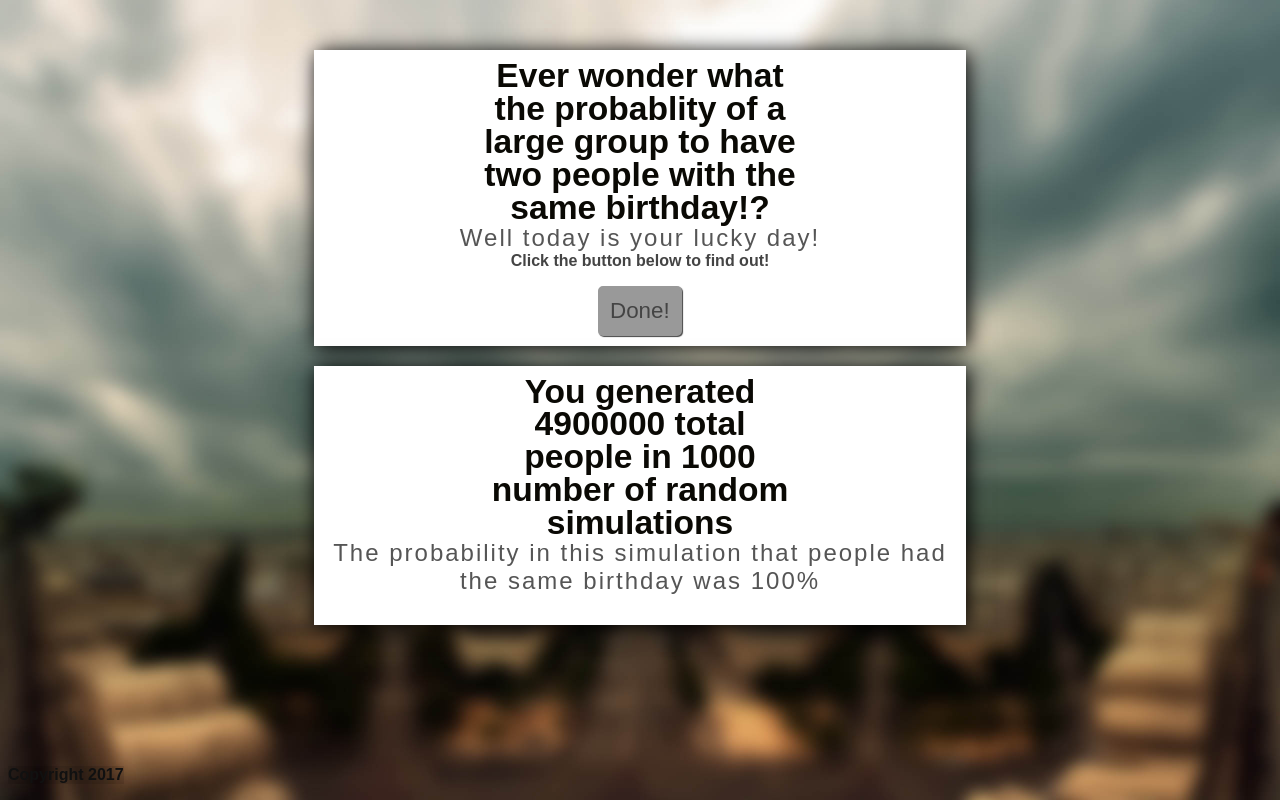
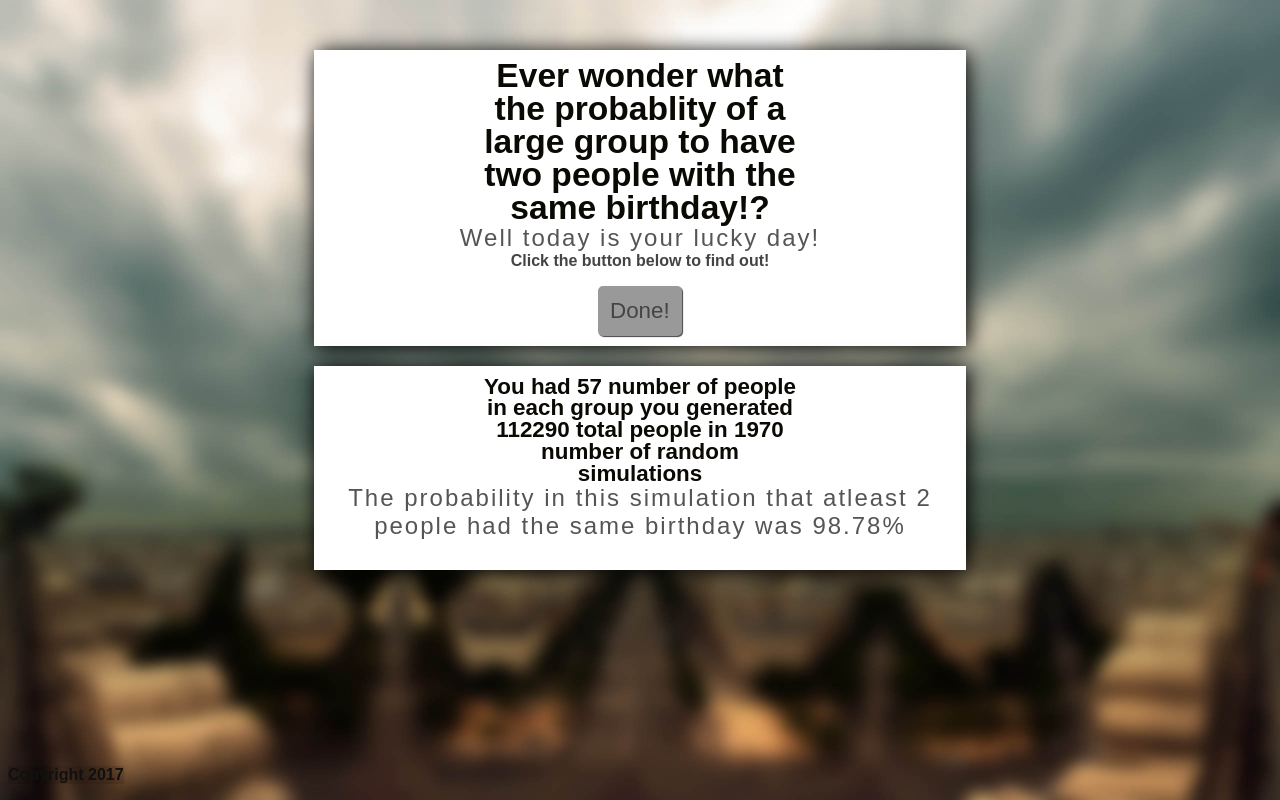
Before and after one commit to nelKorajkic/Birthday-Paradox, a plain HTML site: page index.html in a window 1280 px wide. Both pictures are taken after a click on the button "Generate". Drawn offline with Linux system fonts and the light colour scheme.

Commit message:
The formatting for the probability works, added that each group has the same N. Display that in the results now.

```diff
--- a/functions.js
+++ b/functions.js
@@ -34,25 +34,28 @@ $('#btn').click(function() {
 function btnText() {
     setTimeout(btn.innerHTML = 'Generate Again', 100);
 }
+
 //This is the function which does all the simulation
 function probability() {
+    var n = Math.floor(Math.random() * (100 - 1) + 1);
     // Num of groups is a random number of simulations (max -min + min)
-    var numOfGroups = Math.floor(Math.random() * (1000 - 1000) + 1000);
+    var numOfGroups = Math.floor(Math.random() * (3000 - 1000) + 1000);
     //console.log('num of groups = ' +numOfGroups);
 
     //makes the array of the number of people in each simulation
     var groupArray = new Array(numOfGroups);
     //console.log('length of the array of groups = '+groupArray.length);
-
+    console.log(n);
     //Goes through the array`and gives each simulation a number of people
     for (i = 0; i < groupArray.length; i++) {
-        groupArray[i] = Math.floor(Math.random() * (70 - 70) + 70);
+        groupArray[i] = n;
     }
     //We start comparing people for birthdays
-    birthdayCheck(groupArray);
+    birthdayCheck(groupArray, n);
 }
 
-function birthdayCheck(num) {
+function birthdayCheck(num, n) {
+    console.log(n);
     //console.log(num);
     //Shows the total number of people we used in our simulation
     var total = 0;
@@ -84,28 +87,30 @@ function birthdayCheck(num) {
                     //console.log("match found!");
                     //add two people as sharing bdays
                     countDupe = 1;
-                    console.log('count is' + countDupe);
+                    //console.log('count is' + countDupe);
                     //  console.log("person array k is at"+personArray[k]);
                     // console.log('count is'+countDupe);
-                }
-                else {
-                  countDupe+=0;
+                } else {
+                    countDupe += 0;
                 }
                 //console.log(personArray);;
             }
             // console.log(dupeTotal);
             // console.log(personArray);
             //adds to the total after each iteration
-        total += num[i];
+            total = n * num.length;
         }
         dupeTotal += countDupe;
         //generate probability
+
     }
     console.log("duplicate total: " + dupeTotal);
     console.log("total sims: " + totalSims);
-    var probOfMatch = Math.round((dupeTotal / totalSims) * 100);
-    console.log("prob: " + probOfMatch);
+    var probOfMatch = ((dupeTotal / totalSims) * 100);
+    var probOfMatch2Decimals = probOfMatch.toFixed(2);
+    //probOfMatch.toString().match(/.*\..{0,2}|.*/)[0];
+    console.log("prob: " + probOfMatch2Decimals);
     //This prints the results (num of ppl and num of simulations)
-    results.innerHTML = "You generated " + total + " total people in " + num.length + " number of random simulations";
-    prob.innerHTML = "The probability in this simulation that people had the same birthday was " + probOfMatch + "%";
+    results.innerHTML = "You had " + n + " number of people in each group you generated " + total + " total people in " + num.length + " number of random simulations";
+    prob.innerHTML = "The probability in this simulation that atleast 2 people had the same birthday was " + probOfMatch2Decimals + "%";
   }
--- a/stylesheet.sass
+++ b/stylesheet.sass
@@ -65,6 +65,8 @@ body
     background:
       color: white
     box-shadow: 2px 2px 20px black
+    h1
+      font-size: 1.4em
 footer p
   color: #111111
   bottom: 0
```
Also changed, not shown: stylesheet.css, stylesheet.min.css. Lines whose indentation alone changed are shown as unchanged.
